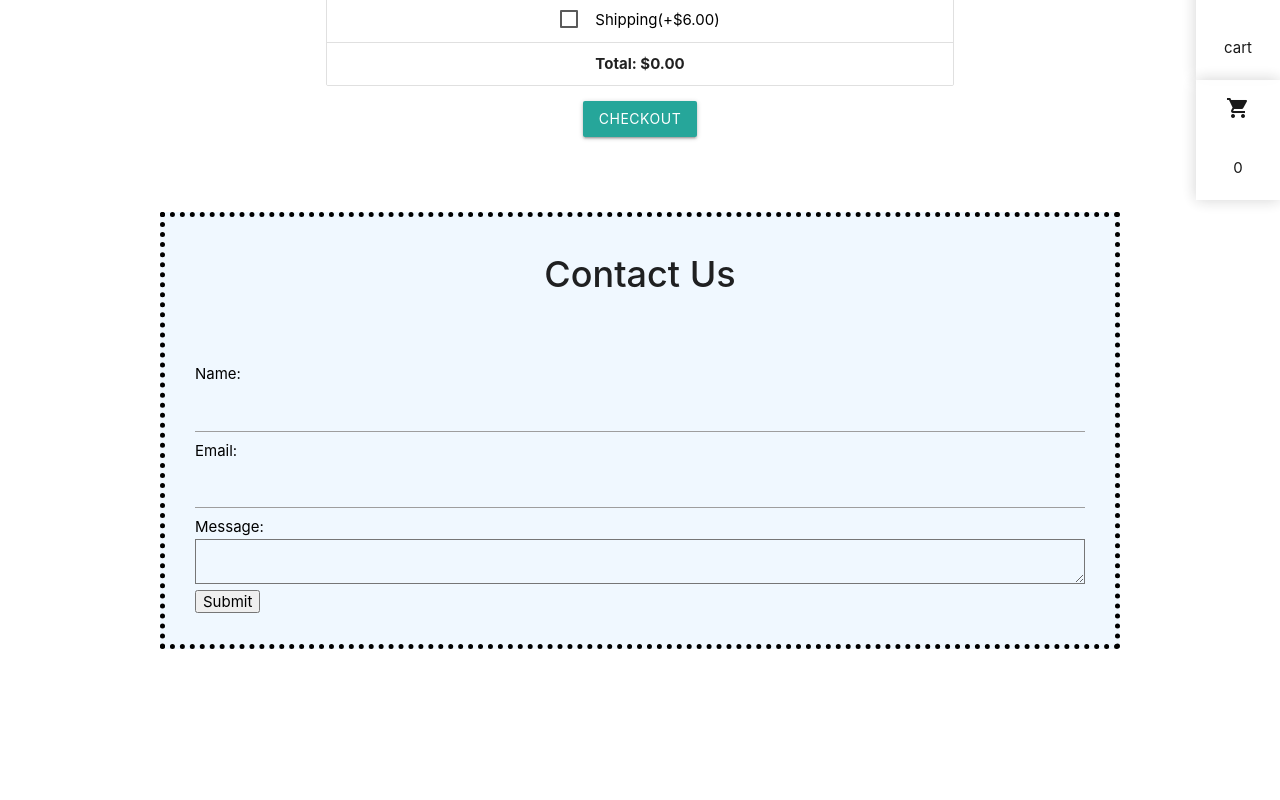
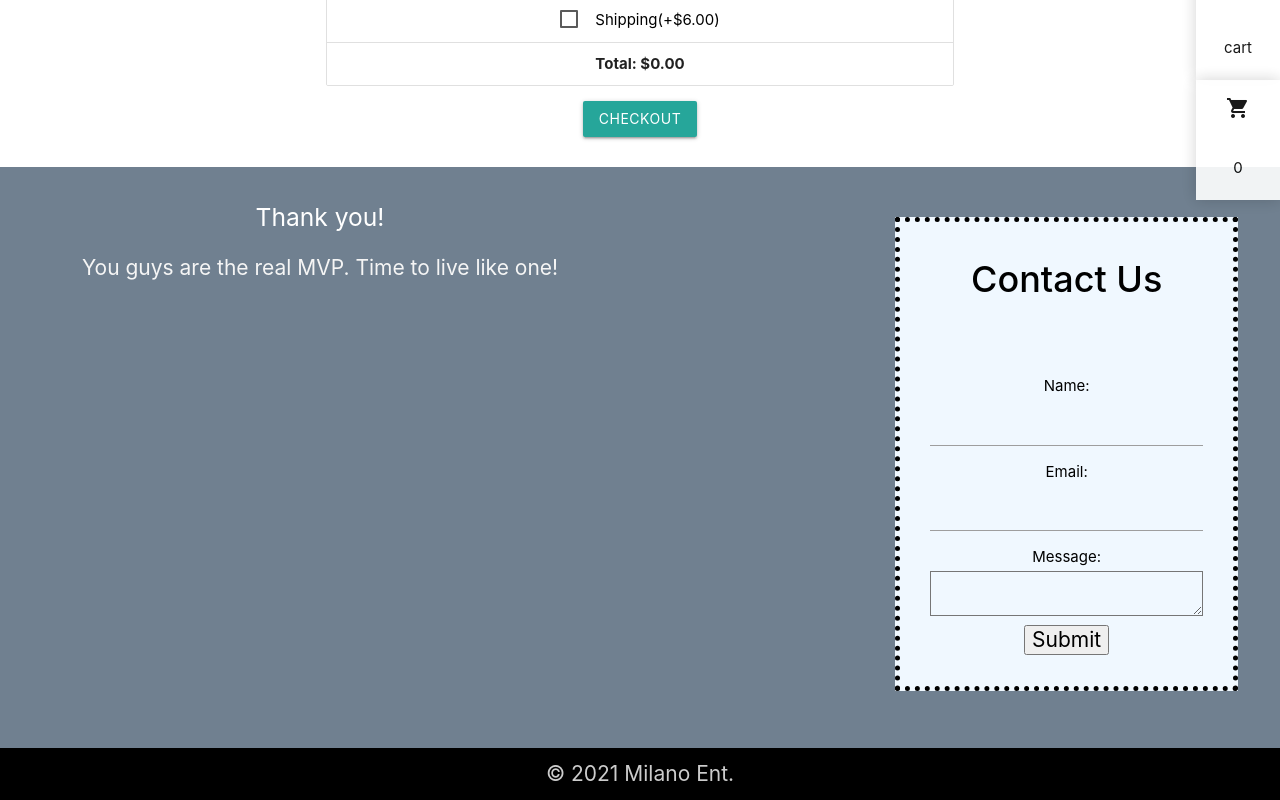
Before and after one commit to milano12345/speakerSource, a React (Create React App) app in the folder shopping-cart/: page /cart in a window 1280 px wide. Shown: the part 232-1032 px from the top of the page. Before the commit the page ends 956 px from the top, so only its background shows below. Built offline with nearby package versions, Linux system fonts and the light colour scheme.

Commit message:
updated footer and styles

```diff
--- a/shopping-cart/src/App.js
+++ b/shopping-cart/src/App.js
@@ -3,7 +3,7 @@ import {Route, Switch} from 'react-router-dom'
 import Navbar from './components/Navbar'
 import Home from './components/Home'
 import Cart from './components/Cart'
-import ContactForm from './components/ContactForm';
+import Footer from './components/Footer'
 
 
 class App extends Component {
@@ -15,7 +15,7 @@ class App extends Component {
                     <Route exact path="/" component={Home}/>
                     <Route path="/cart" component={Cart}/>
                   </Switch>
-                  <ContactForm/>
+                <Footer/>
              </div>
 
 
--- a/shopping-cart/src/components/Footer.js
+++ b/shopping-cart/src/components/Footer.js
@@ -1,28 +1,28 @@
 import React from "react";
+import ContactForm from "../components/ContactForm"
 
 const Footer = () => (
   <div className="footer">
-<footer class="page-footer">
-<div class="container">
-  <div class="row">
-    <div class="col l6 s12">
-      <h5 class="white-text">Footer Content</h5>
-      <p class="grey-text text-lighten-4">You can use rows and columns here to organize your footer content.</p>
+<footer className="page-footer">
+  <div className="row">
+    <div className="col l6 s12">
+      <h5 className="white-text">Thank you!</h5>
+      <p className="grey-text text-lighten-4">You guys are the real MVP. Time to live like one!</p>
     </div>
-    <div class="col l4 offset-l2 s12">
-      <h5 class="white-text">Links</h5>
+    <div className="col l4 offset-l2 s12">
+        <ContactForm/>
+      {/* <h5 className="white-text">Links</h5>
       <ul>
-        <li><a class="grey-text text-lighten-3" href="#!">Link 1</a></li>
-        <li><a class="grey-text text-lighten-3" href="#!">Link 2</a></li>
-        <li><a class="grey-text text-lighten-3" href="#!">Link 3</a></li>
-        <li><a class="grey-text text-lighten-3" href="#!">Link 4</a></li>
-      </ul>
+        <li><a className="grey-text text-lighten-3" href="#!">Link 1</a></li>
+        <li><a className="grey-text text-lighten-3" href="#!">Link 2</a></li>
+        <li><a className="grey-text text-lighten-3" href="#!">Link 3</a></li>
+        <li><a className="grey-text text-lighten-3" href="#!">Link 4</a></li>
+      </ul> */}
     </div>
   </div>
-</div>
-<div class="footer-copyright">
-  <div class="container">
-  © 2021 Copyright Milano
+<div className="footer-copyright">
+  <div className="container">
+  © 2021 Milano Ent.
   </div>
 </div>
 </footer>
--- a/shopping-cart/src/components/Navbar.js
+++ b/shopping-cart/src/components/Navbar.js
@@ -10,7 +10,7 @@ import { Link } from 'react-router-dom'
             <nav className="nav-wrapper">
                 <div className="title">
                     <Link to="/">
-                        The <strong>Secret</strong> Stache</Link>
+                        The <strong>Secret</strong> Stache ©</Link>
                 </div>
                 <div className="myBox2">
                     <ul className="floater">
--- a/shopping-cart/src/index.css
+++ b/shopping-cart/src/index.css
@@ -8,7 +8,7 @@
     cursor: pointer;
 }
 .card{
-    width: 300px;
+  width: 85%;
 }
 .card .card-image .card-title{
     color: black;
@@ -88,6 +88,9 @@ nav {
     align-content: stretch;
 }
 
+.page-footer .footer-copyright {
+background-color: black;
+}
 strong {
     font-weight: 700;
     animation-name: fadeIn, shake;
@@ -117,9 +120,20 @@ strong {
 
 .footer {
     width: 100%;
-    margin-top: 5rem;
-    margin-bottom: 5rem;
+    margin-top: 2rem;
+    text-align: center;
 }
+
+body {
+    display: flex;
+    min-height: 100vh;
+    flex-direction: column;
+  }
+
+  main {
+    flex: 1 0 auto;
+  }
+
 
 form {
     padding: 2rem;
@@ -130,10 +144,12 @@ label {
     font-size: 1rem;
 }
 .form-wrapper {
-    width: 75%;
+    width: 85%;
     margin: auto;
     background: aliceblue;
+    color: black;
     border: 5px dotted black;
+    margin-bottom: 2.5rem;
 }
 
 h4 {
```
